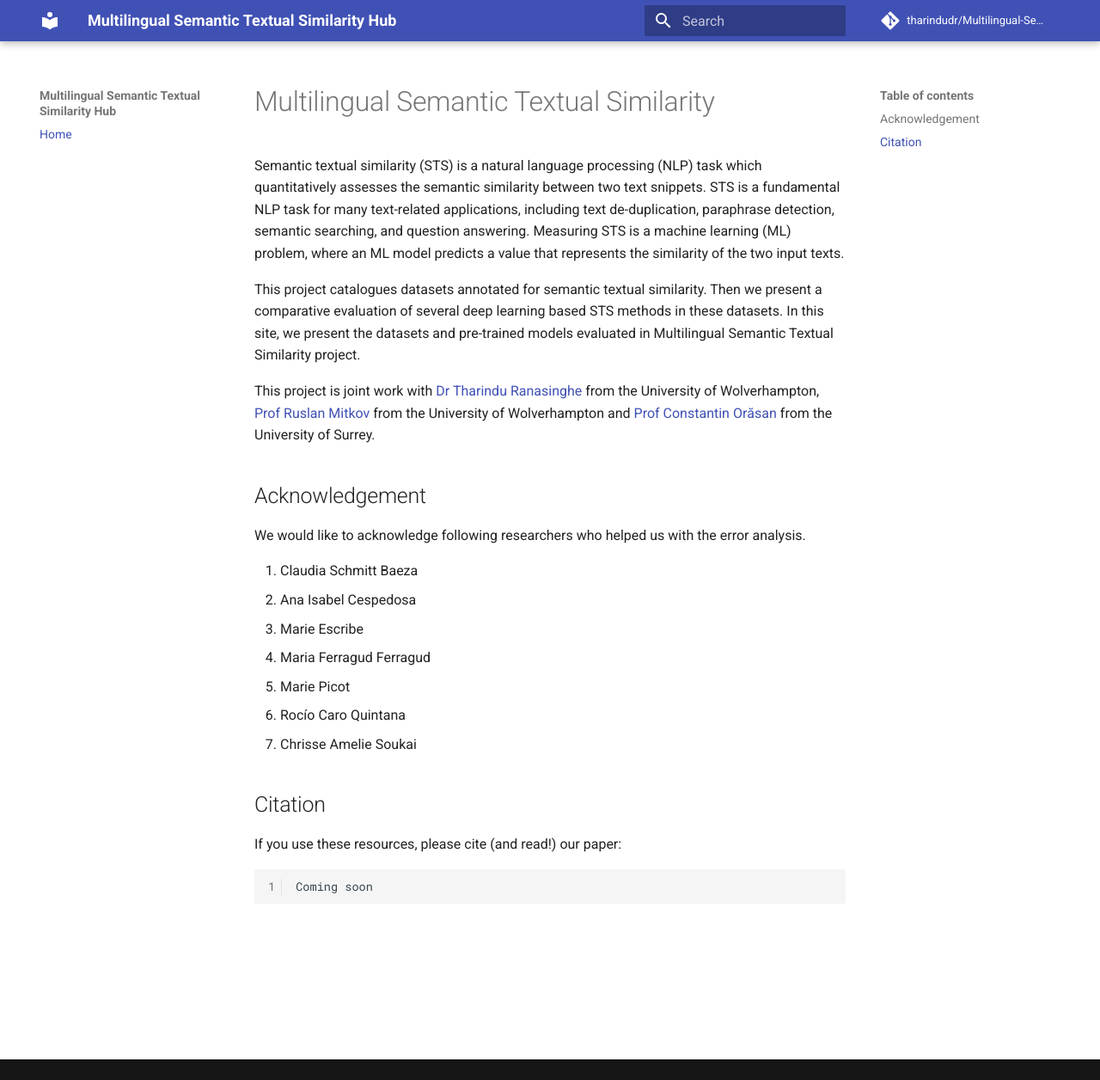
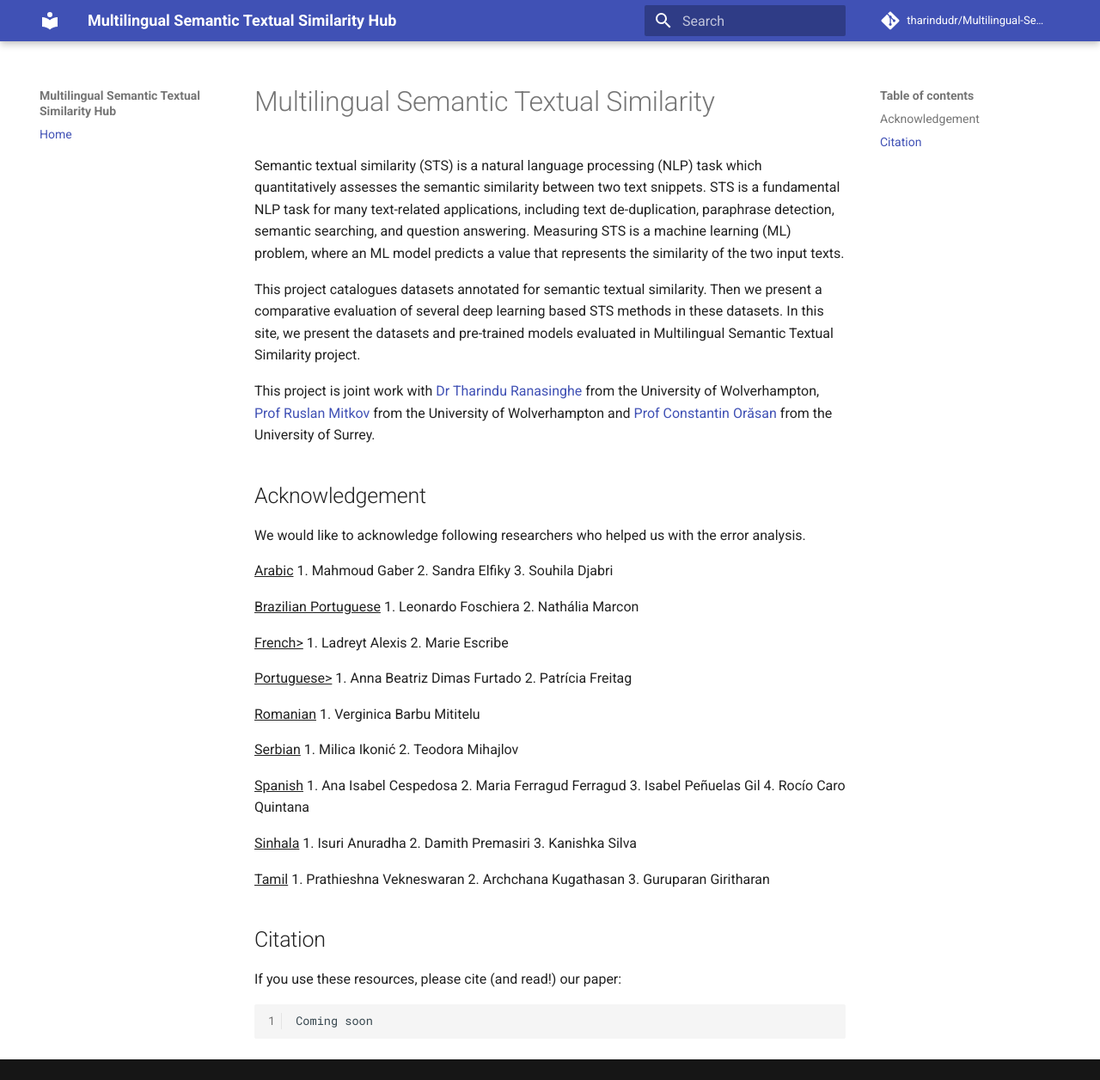
Before and after one commit to TharinduDR/Multilingual-Semantic-Textual-Similarity, an MkDocs documentation site: the page built from docs/index.md, in a window 1280 px wide and 1256 px high. Shown: the whole window at 86% size. Built offline with MkDocs 1.6.1 and Material for MkDocs 9.7.7, drawn with Linux system fonts in a browser that asks for light colours; comment, search, counter and statistics services are not loaded.

Commit message:
Update index.md

```diff
--- a/docs/index.md
+++ b/docs/index.md
@@ -10,14 +10,45 @@ This project is joint work with [Dr Tharindu Ranasinghe](https://tharindu.co.uk/
 ## Acknowledgement
 We would like to acknowledge following researchers who helped us with the error analysis.
 
-1. Claudia Schmitt Baeza
-2. Ana Isabel Cespedosa
-3. Marie Escribe
-4. Maria Ferragud Ferragud
-5. Marie Picot
-6. Rocío Caro Quintana
-7. Chrisse Amelie Soukai
+<ins>Arabic</ins>
+1. Mahmoud Gaber
+2. Sandra Elfiky
+3. Souhila Djabri
 
+<ins>Brazilian Portuguese</ins>
+1. Leonardo Foschiera
+2. Nathália Marcon
+
+<ins>French></ins>
+1. Ladreyt Alexis
+2. Marie Escribe
+
+<ins>Portuguese></ins>
+1. Anna Beatriz Dimas Furtado
+2. Patrícia Freitag
+
+<ins>Romanian</ins>
+1. Verginica Barbu Mititelu
+
+<ins>Serbian</ins>
+1. Milica Ikonić
+2. Teodora Mihajlov
+
+<ins>Spanish</ins>
+1. Ana Isabel Cespedosa
+2. Maria Ferragud Ferragud
+3. Isabel Peñuelas Gil
+4. Rocío Caro Quintana
+
+<ins>Sinhala</ins>
+1. Isuri Anuradha
+2. Damith Premasiri
+3. Kanishka Silva
+
+<ins>Tamil</ins>
+1. Prathieshna Vekneswaran
+2. Archchana Kugathasan
+3. Guruparan Giritharan
 
 ## Citation
 If you use these resources, please cite (and read!) our paper:
```
